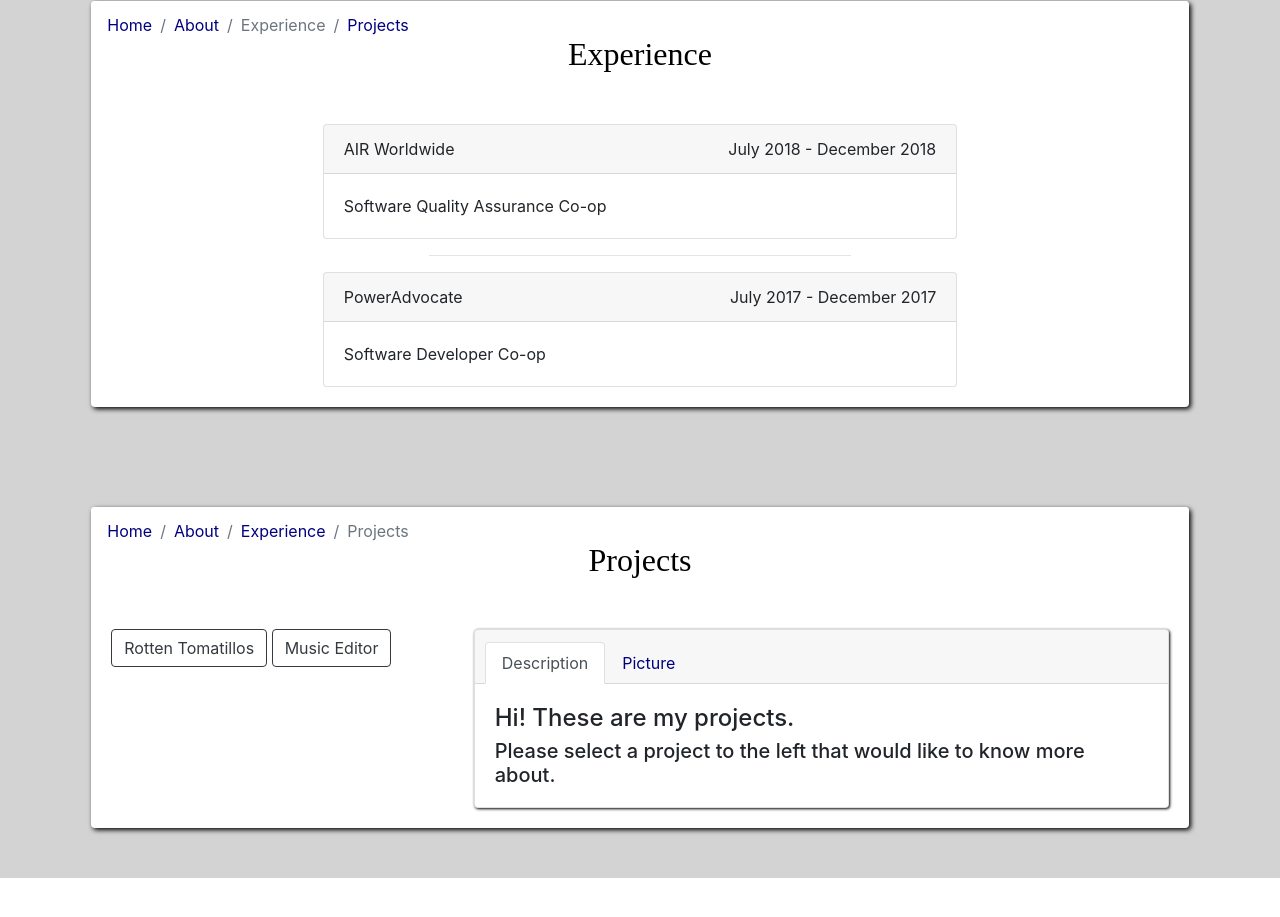
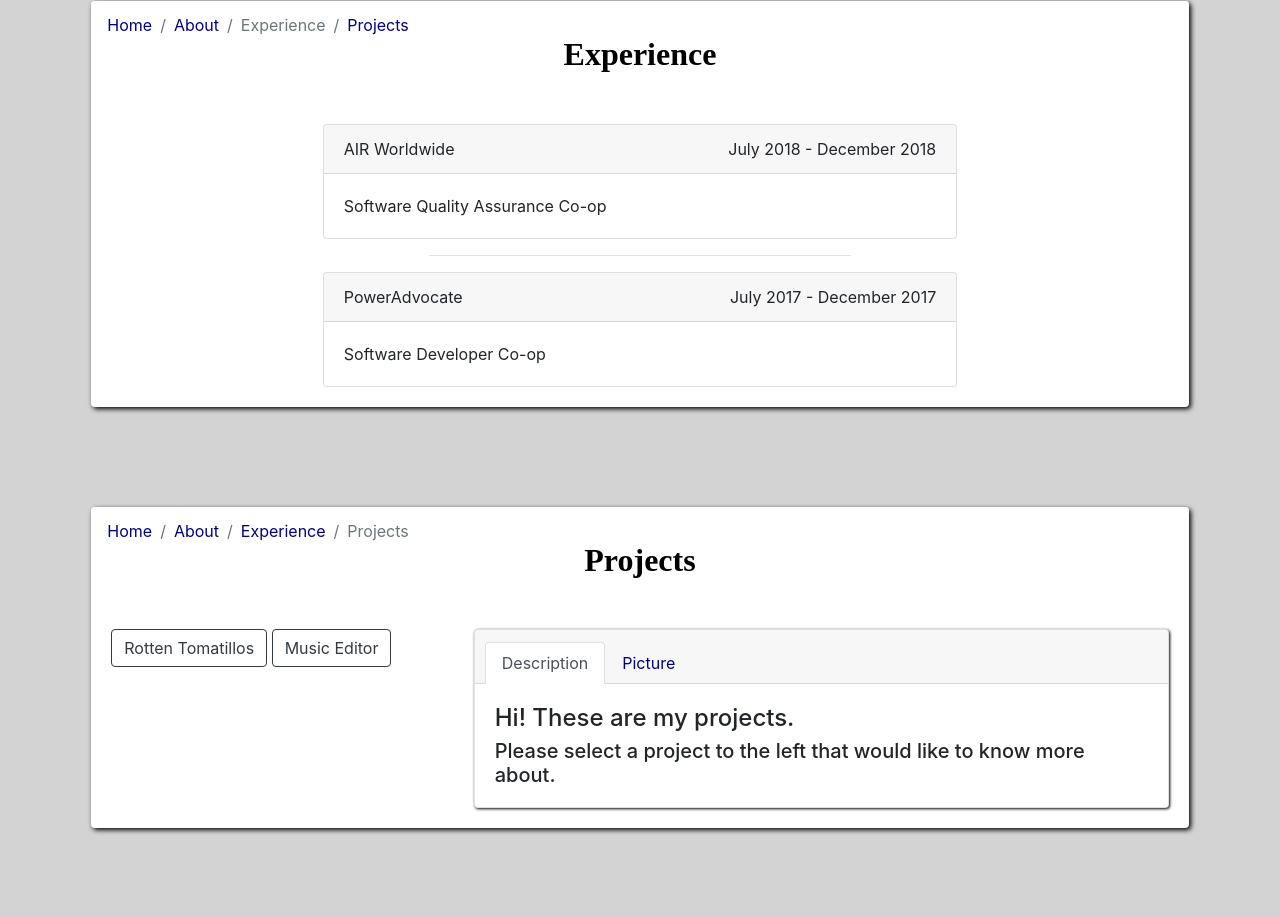
Before and after one commit to Alec96/Alec96.github.io, a plain HTML site: page index.html in a window 1280 px wide. Shown: the part 1371-2288 px from the top of the page. Before the commit the page ends 2249 px from the top, so only its background shows below. Drawn offline with nearby package versions, Linux system fonts and the light colour scheme.

Commit message:
bolded titles and made projects div larger

```diff
--- a/style.css
+++ b/style.css
@@ -21,6 +21,7 @@ h2 {
 	margin-top: -50px;
 	margin-bottom: 50px;
 	color: black;
+	font-weight: bold;
 }
 
 /*Social Media Buttons*/
@@ -137,6 +138,7 @@ h2 {
 #projects {
 	padding: 50px;
 	background-color: lightgray;
+	min-height:100vh;
 }
 
 .btn {
@@ -149,4 +151,5 @@ h2 {
 
 #projectDescriptionCard {
 	box-shadow: 1px 1px 3px black;
+
 }
```
